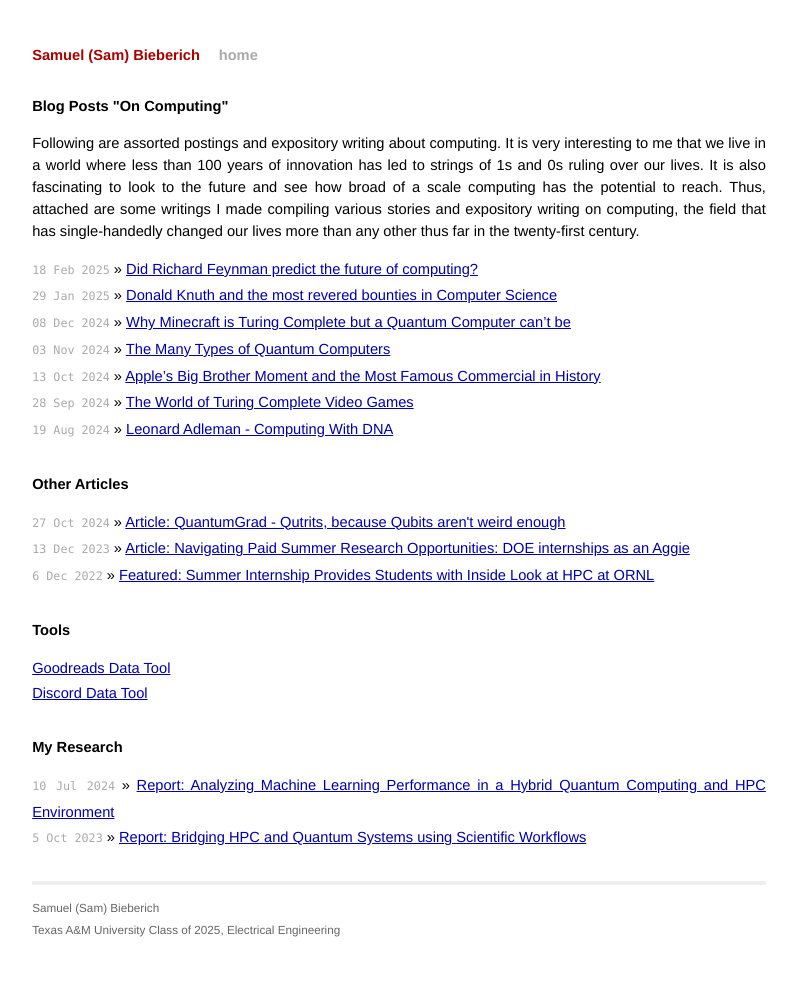
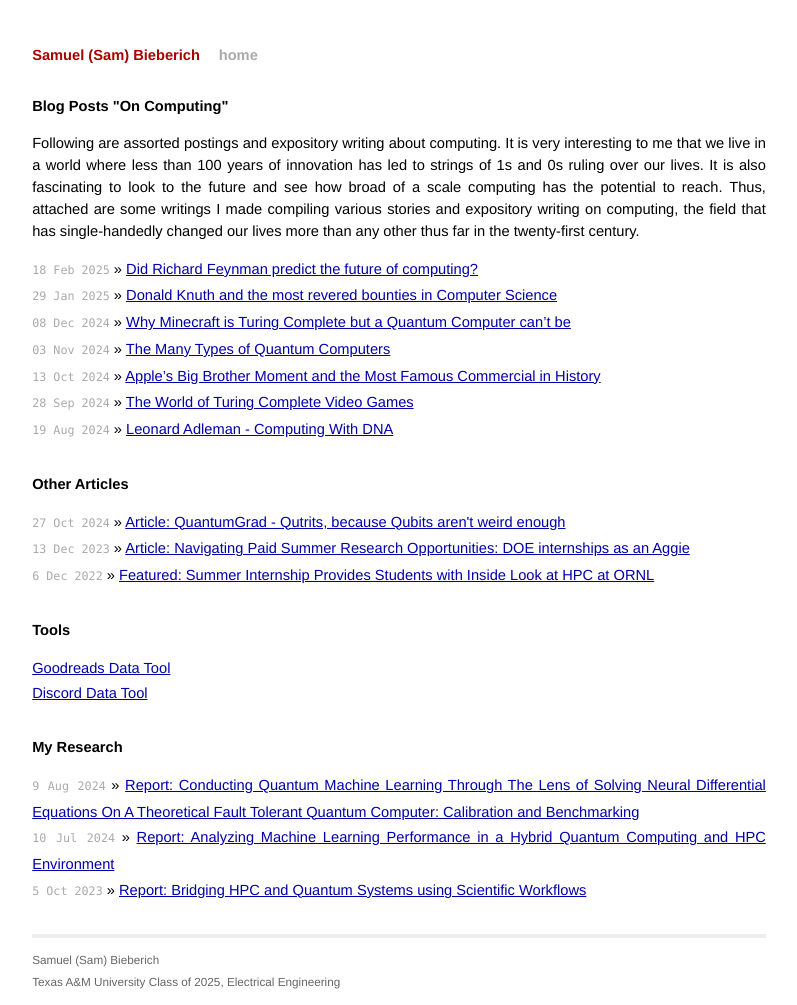
Before and after one commit to Sam-Bieberich/Sam-Bieberich.github.io, a Jekyll site: the page built from index.html, in a window 1280 px wide. Shown: the whole page, without its empty margins (241-1038 px from the left). Built offline with Jekyll 4.4.1, drawn with Linux system fonts in a browser that asks for light colours; before the commit the page ends 953 px from its top, so only the background shows below that.

Commit message:
LPS paper

```diff
--- a/index.html
+++ b/index.html
@@ -30,6 +30,7 @@ title: Samuel (Sam) Bieberich
 
   <h1>My Research</h1>
   <ul class="posts">
+    <li><span>9 Aug 2024</span> &raquo; <a href="https://bpb-us-e1.wpmucdn.com/blog.umd.edu/dist/4/875/files/2024/09/Conducting_Quantum_Machine_Learning_Through_The_Lens_of_Solving_Neural_Differential_Equations_final-1.pdf">Report: Conducting Quantum Machine Learning Through The Lens of Solving Neural Differential Equations On A Theoretical Fault Tolerant Quantum Computer: Calibration and Benchmarking</a></li>
     <li><span>10 Jul 2024</span> &raquo; <a href="https://arxiv.org/abs/2407.07294">Report: Analyzing Machine Learning Performance in a Hybrid Quantum Computing and HPC Environment</a></li>
     <li><span>5 Oct 2023</span> &raquo; <a href="https://arxiv.org/abs/2310.03286">Report: Bridging HPC and Quantum Systems using Scientific Workflows</a></li>
   </ul>
```
